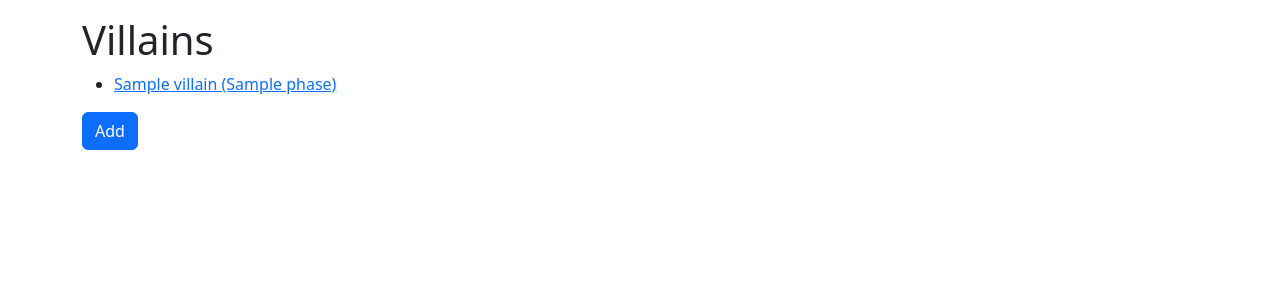
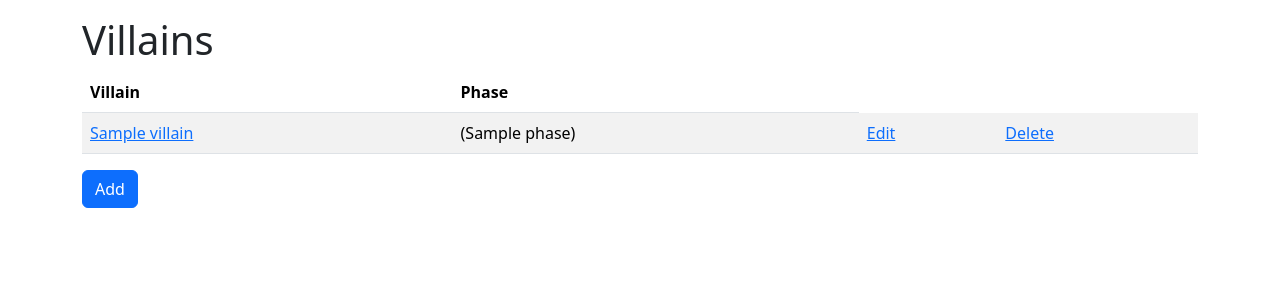
Before and after one commit to timpelican/mcstats, a Flask app: page /villain in a window 1280 px wide. Shown: the part 56-356 px from the top of the page. Run offline with Flask 3, Linux system fonts and the light colour scheme; tables that the repository leaves empty hold one stand-in row (values such as "Sample post").

Commit message:
Bootstrap-ify Villain list.

```diff
--- a/app/templates/villain_list.html
+++ b/app/templates/villain_list.html
@@ -2,10 +2,23 @@
 
 {% block content %}
   <h1>Villains</h1>
-  <ul>
-  {% for v in villains %}
-    <li><a href={{ url_for('single_villain', villain_id=v.id) }}>{{ v.name }} ({{ v.phase.phasename }})</a></li>
-  {% endfor %}
-  </ul>
+  <table class="table table-striped">
+    <thead>
+      <tr>
+        <th>Villain</th>
+        <th>Phase</th>
+      </tr>
+    </thead>
+    <tbody>
+      {% for v in villains %}
+      <tr>
+        <td><a href={{ url_for('single_villain', villain_id=v.id) }}>{{ v.name }}</a></td>
+        <td>({{ v.phase.phasename }})</td>
+        <td><a href={{ url_for('villain_update', villain_id=v.id) }}>Edit</a></td>
+        <td><a href={{ url_for('villain_delete', villain_id=v.id) }}>Delete</a></td>
+      </tr>
+      {% endfor %}
+    </tbody>
+  </table>
   <a href={{ url_for('villain_create') }}><button class="btn btn-primary mb-3" id="add" name="add" type="add" value="Add">Add</button></a>
 {% endblock %}
```
